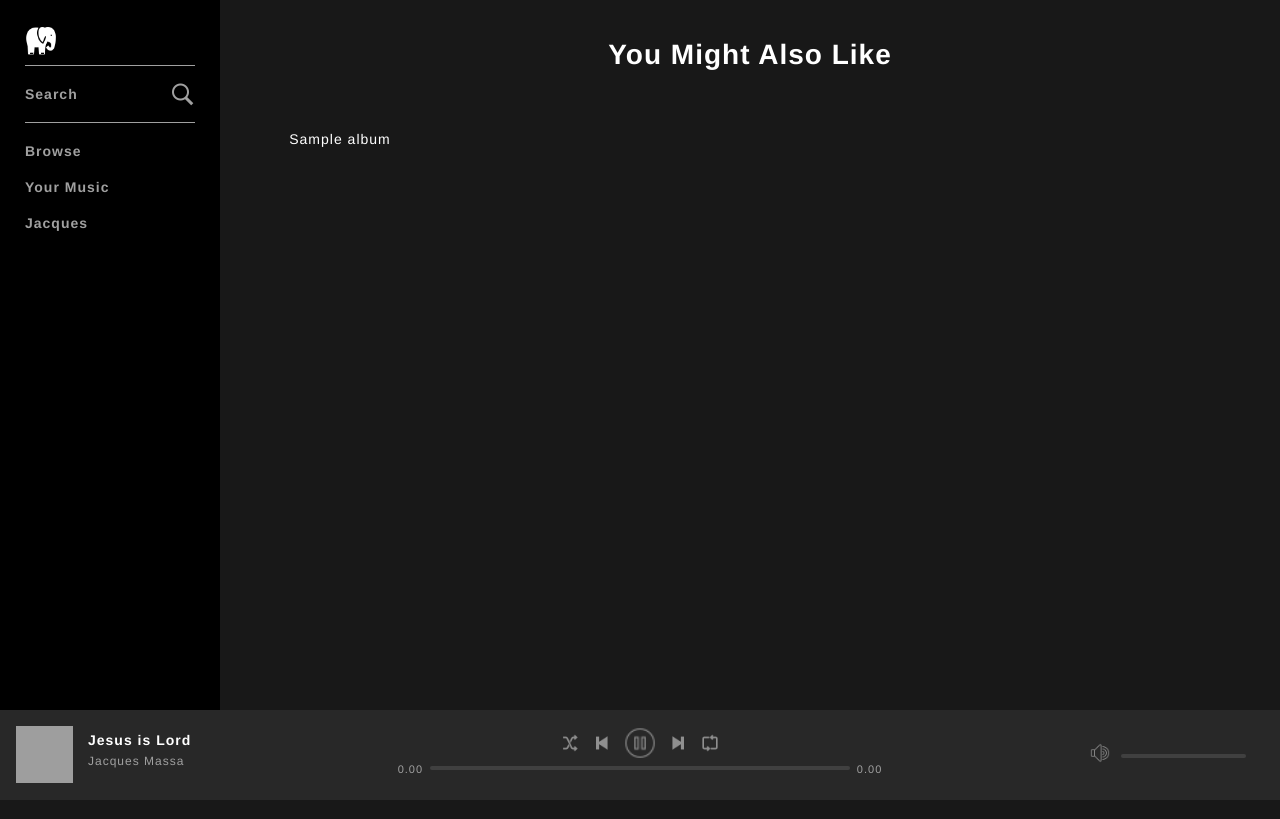
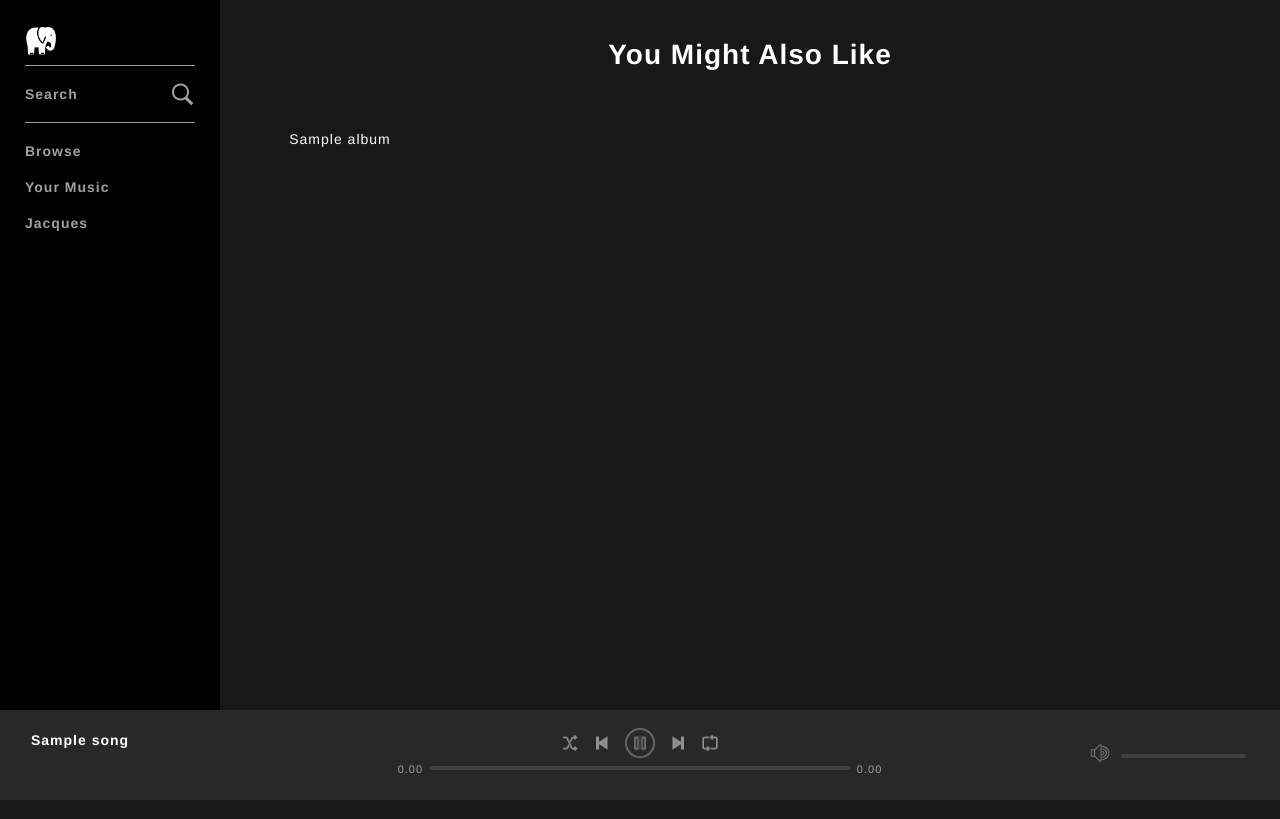
Before and after one commit to jakeibeemassa0908/SpotifyMe, a PHP site: page / in a window 1280 px wide. Run offline with PHP 8.4, Linux system fonts and the light colour scheme; the visitor is signed in with stand-in values (Sample User, id 1); tables that the repository leaves empty or names only in its code hold one stand-in row (values such as "Sample post"); data that the repository does not hold is empty; grey boxes are pictures that could not be loaded.

Commit message:
update nowPlaying bar with actual data trough ajax calls

```diff
--- /dev/null
+++ b/includes/handlers/ajax/getAlbumJson.php
@@ -0,0 +1,14 @@
+<?php
+
+    include("../../config.php");
+    if(isset($_POST['albumId'])){
+        $albumId = $_POST['albumId'];
+        $query = mysqli_query($con,"SELECT * FROM albums WHERE id = '$albumId'");
+
+        $resultArray = mysqli_fetch_array($query);
+
+        //transform database array to json
+
+        echo json_encode($resultArray);
+    }
+?>
--- /dev/null
+++ b/includes/handlers/ajax/getArtistJson.php
@@ -0,0 +1,14 @@
+<?php
+
+    include("../../config.php");
+    if(isset($_POST['artistId'])){
+        $artistId = $_POST['artistId'];
+        $query = mysqli_query($con,"SELECT * FROM artists WHERE id = '$artistId'");
+
+        $resultArray = mysqli_fetch_array($query);
+
+        //transform database array to json
+
+        echo json_encode($resultArray);
+    }
+?>
--- a/includes/nowPlayingBar.php
+++ b/includes/nowPlayingBar.php
@@ -23,8 +23,20 @@
     function setTrack(trackId,newPlaylist,play){
         //ajax call to php to retrieve song
         $.post("includes/handlers/ajax/getSongJson.php",{ songId:trackId},function(data){
+            //parse the retrieved json data into a Javascript object
+            var track = JSON.parse(data);
 
-            var track = JSON.parse(data);
+            $(".trackName span").text(track.title);
+
+            $.post("includes/handlers/ajax/getArtistJson.php",{ artistId:track.artist},function(data){
+                var artist = JSON.parse(data);
+                $(".artistName span").text(artist.name);
+            });
+
+            $.post("includes/handlers/ajax/getAlbumJson.php",{ albumId:track.album},function(data){
+                var album = JSON.parse(data);
+                $(".albumLink img").attr("src",album.artworkPath);
+            });
 
             audioElement.setTrack(track.path);
             audioElement.play();
@@ -47,11 +59,15 @@
             <div id="nowPlayingLeft">
                 <div class="content">
                     <span class="albumLink">
-                        <img class="albumArtwork" src="https://lh3.googleusercontent.com/gdg509nVE8Ri5-P2SDeoEpzvZ1XRl5hmY26b5Q-Kv68tmr0kN6cVsX6Q7Hl0bHzVNQ=s360" alt="">
+                        <img class="albumArtwork" src="" alt="">
                     </span>
                     <div class ="trackInfo">
-                        <span class="trackName">Jesus is Lord</span>
-                        <span class="artistName">Jacques Massa </span>
+                        <span class="trackName">
+                            <span></span>
+                        </span>
+                        <span class="artistName">
+                            <span></span>
+                        </span>
                     </div>
                 </div>
             </div>
```
